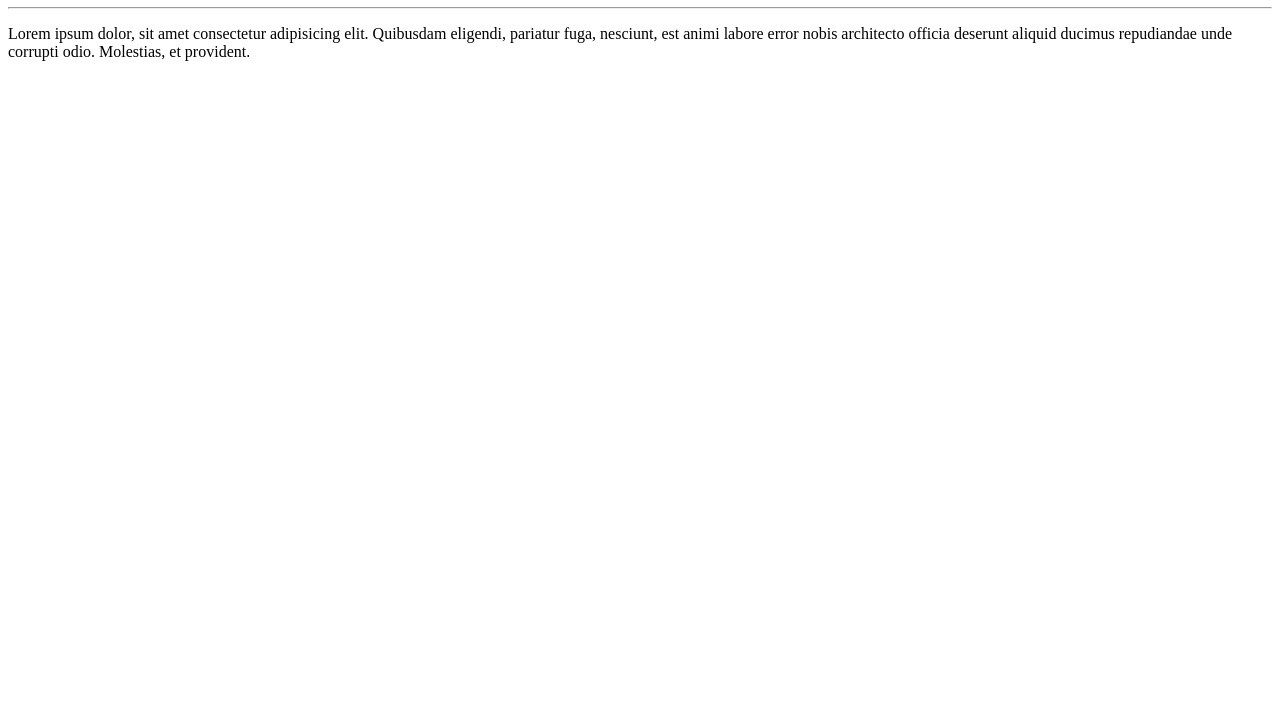
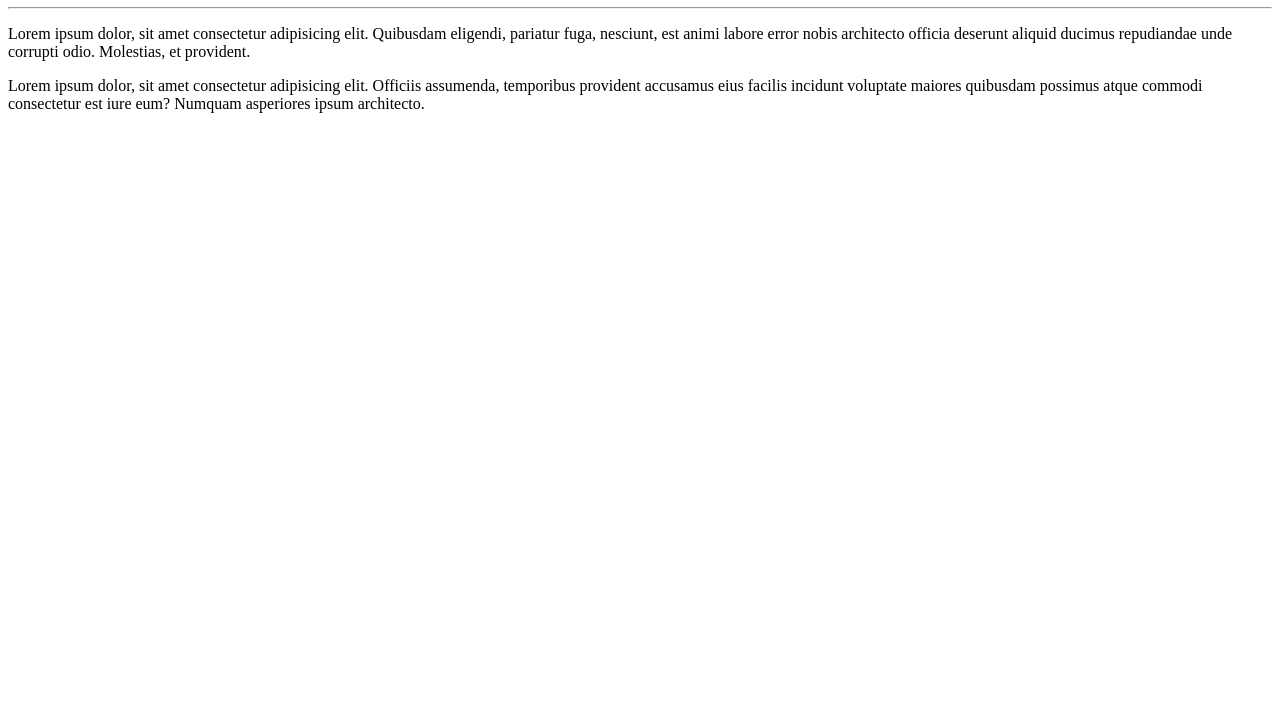
Before and after one commit to HudsonPestilli/Ola-Mundo, a plain HTML site: page Site-Exemplo/index.html in a window 1280 px wide. Shown: the part 73-800 px from the top of the page. Drawn offline with Linux system fonts and the light colour scheme.

Commit message:
Adicionei um parágrafo

```diff
--- a/Site-Exemplo/index.html
+++ b/Site-Exemplo/index.html
@@ -10,5 +10,6 @@
     <hr>
 
     <p>Lorem ipsum dolor, sit amet consectetur adipisicing elit. Quibusdam eligendi, pariatur fuga, nesciunt, est animi labore error nobis architecto officia deserunt aliquid ducimus repudiandae unde corrupti odio. Molestias, et provident.</p>
+    Lorem ipsum dolor, sit amet consectetur adipisicing elit. Officiis assumenda, temporibus provident accusamus eius facilis incidunt voluptate maiores quibusdam possimus atque commodi consectetur est iure eum? Numquam asperiores ipsum architecto.
 </body>
 </html>
```
